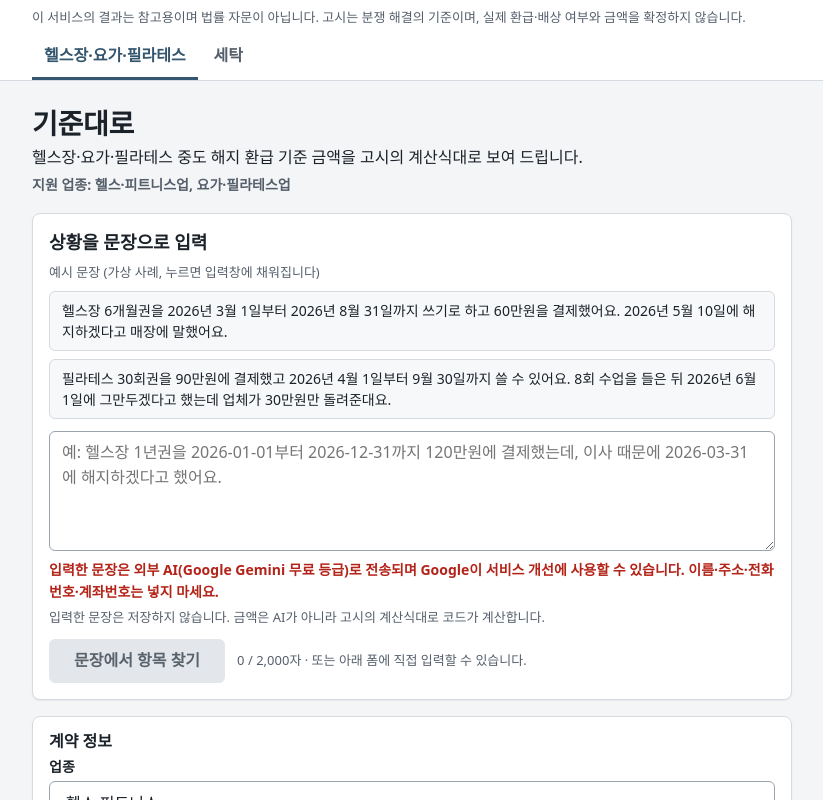
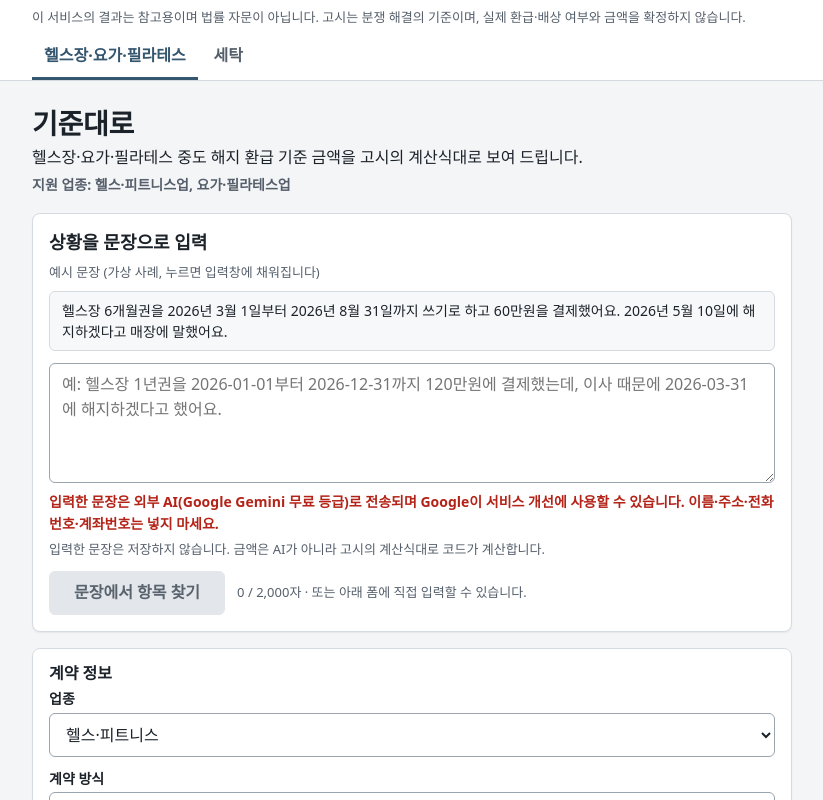
Before and after one commit to wuhyuk/by-the-book, a React (Vite) app in the folder frontend/: page / in a window 1280 px wide. Shown: the top 800 px of the page, without its empty margins (228-1051 px from the left). Built offline with nearby package versions, Linux system fonts and the light colour scheme; no server answers.

Commit message:
style(web): 헬스장·세탁 예시 문장을 각 하나로 축소

```diff
--- a/frontend/src/texts.ts
+++ b/frontend/src/texts.ts
@@ -213,11 +213,9 @@ export const SET_PART_LABEL: Record<string, Record<string, string>> = {
 export const EXAMPLES: Record<Item, readonly string[]> = {
   gym: [
     '헬스장 6개월권을 2026년 3월 1일부터 2026년 8월 31일까지 쓰기로 하고 60만원을 결제했어요. 2026년 5월 10일에 해지하겠다고 매장에 말했어요.',
-    '필라테스 30회권을 90만원에 결제했고 2026년 4월 1일부터 9월 30일까지 쓸 수 있어요. 8회 수업을 들은 뒤 2026년 6월 1일에 그만두겠다고 했는데 업체가 30만원만 돌려준대요.',
   ],
   laundry: [
     '세탁소에 맡긴 겨울 코트가 줄어들어서 왔어요. 2025년 12월 1일에 30만원에 샀고 2026년 10월 5일에 세탁을 맡겼어요.',
-    '세탁소에서 셔츠를 잃어버렸대요. 언제 얼마에 샀는지 증명할 자료가 없고 세탁요금은 5천원이었어요.',
   ],
 }
 
```
